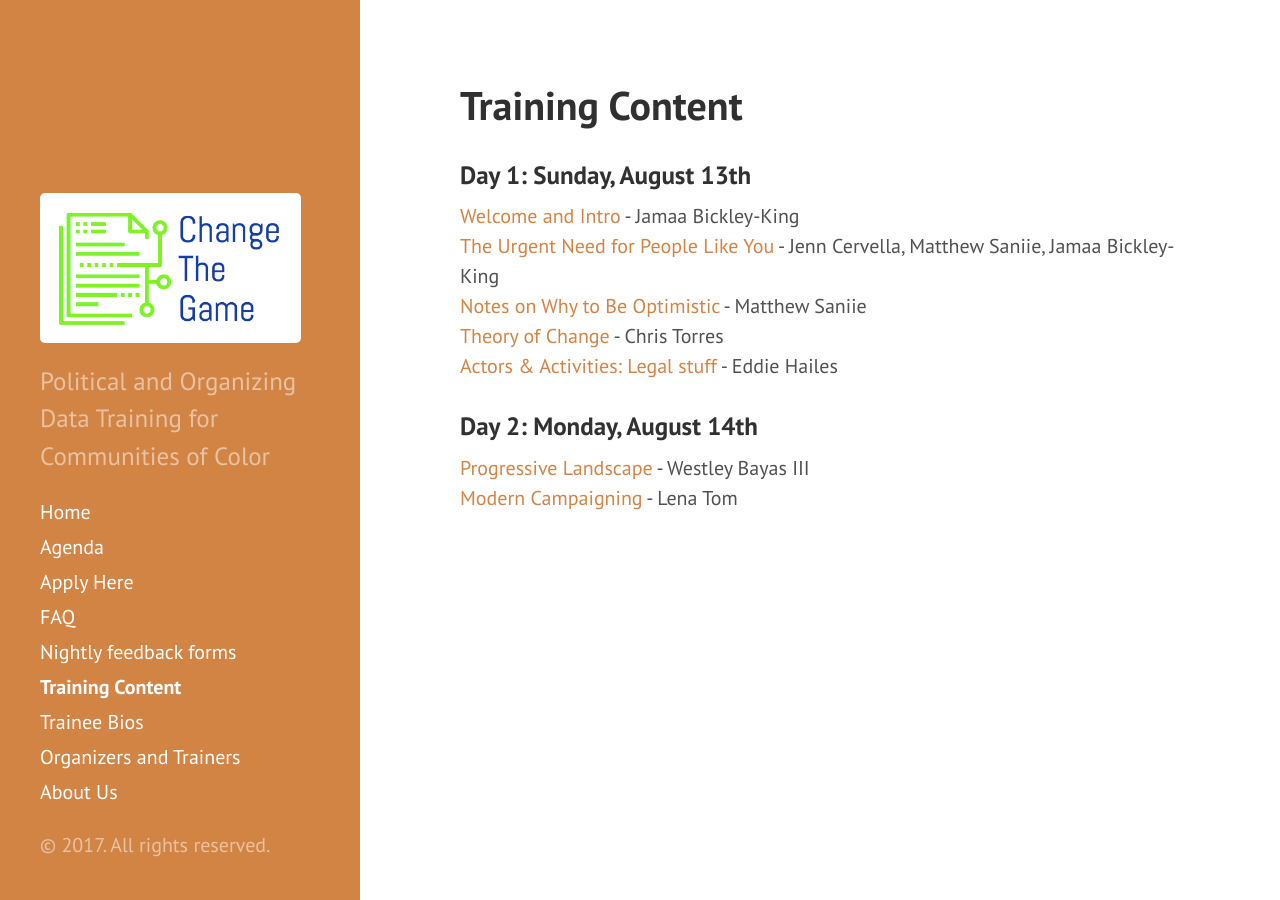
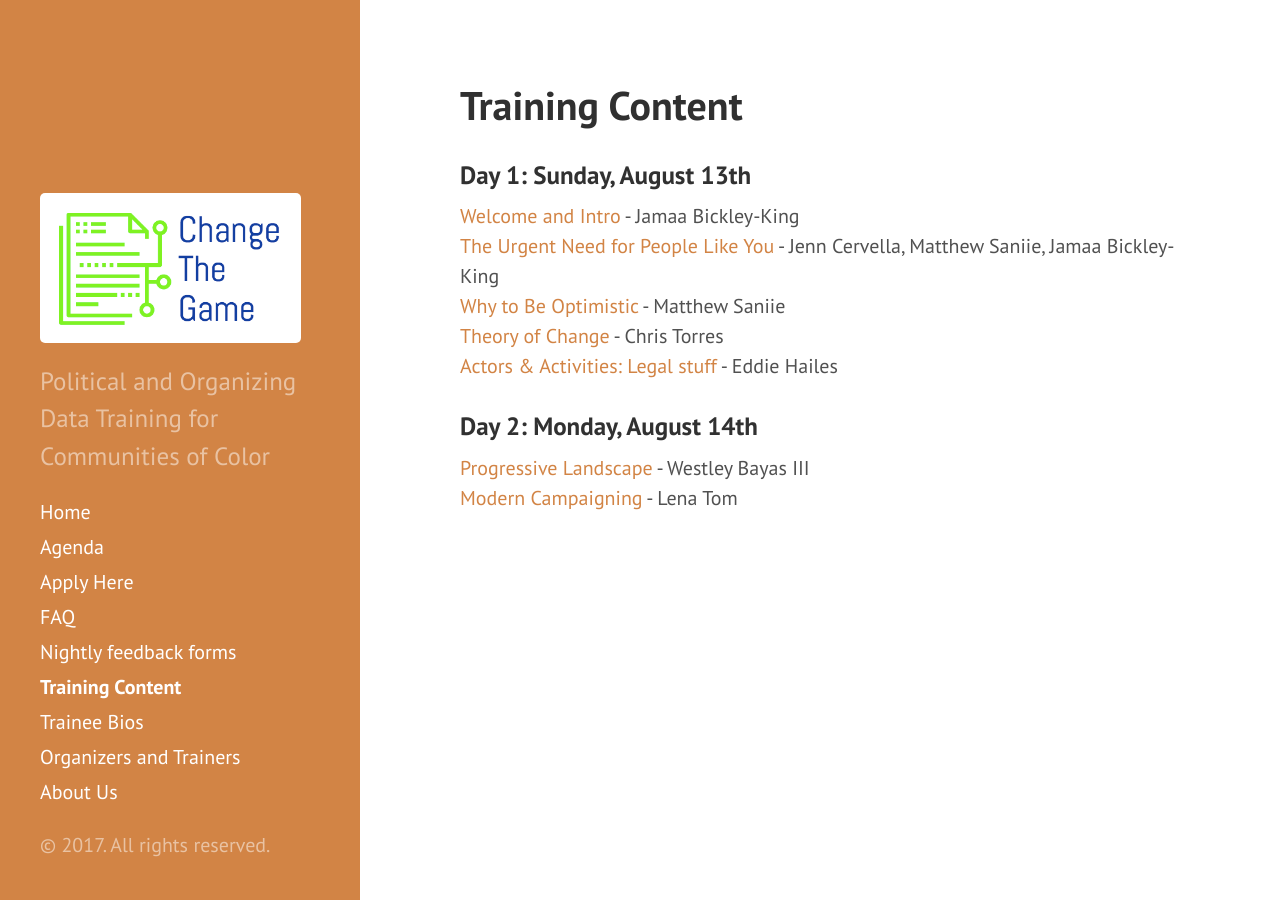
Before and after one commit to anniejw6/changethegame_site, a Jekyll site: the page built from slides.md, in a window 1280 px wide. Built offline with Jekyll 4.4.1, drawn with Linux system fonts in a browser that asks for light colours.

Commit message:
Update slides.md

```diff
--- a/slides.md
+++ b/slides.md
@@ -7,7 +7,7 @@ title: Training Content
 
 [Welcome and Intro](https://www.dropbox.com/s/lkfo0g1xcl79m47/Change%20the%20Game%20Welcome%20and%20Intro-Jamaa%20Bickley-King.pptx.pdf?dl=0) - Jamaa Bickley-King
 <br>[The Urgent Need for People Like You](https://www.dropbox.com/s/ig82nkw18mse4ei/The%20Urgent%20Need%20for%20People%20like%20You-Cervella%20Saniie%20Jamaa.pdf?dl=0) - Jenn Cervella, Matthew Saniie, Jamaa Bickley-King
-<br>[Notes on Why to Be Optimistic](https://www.dropbox.com/s/58f6qsvopktic15/Notes%20on%20Why%20to%20be%20Optimistic-Matthew%20Saniie.pdf?dl=0) - Matthew Saniie
+<br>[Why to Be Optimistic](https://www.dropbox.com/s/58f6qsvopktic15/Notes%20on%20Why%20to%20be%20Optimistic-Matthew%20Saniie.pdf?dl=0) - Matthew Saniie
 <br>[Theory of Change](https://www.dropbox.com/s/q58uzlouy8l74ti/Theory%20of%20Change%20-%20Chris%20Torres.pdf?dl=0) - Chris Torres
 <br>[Actors & Activities: Legal stuff](https://www.dropbox.com/s/malgw8ubqjl66qj/Actors%20%26%20Activity-Legal%20stuff-Eddie%20Hailes.pdf?dl=0) - Eddie Hailes
 
```
